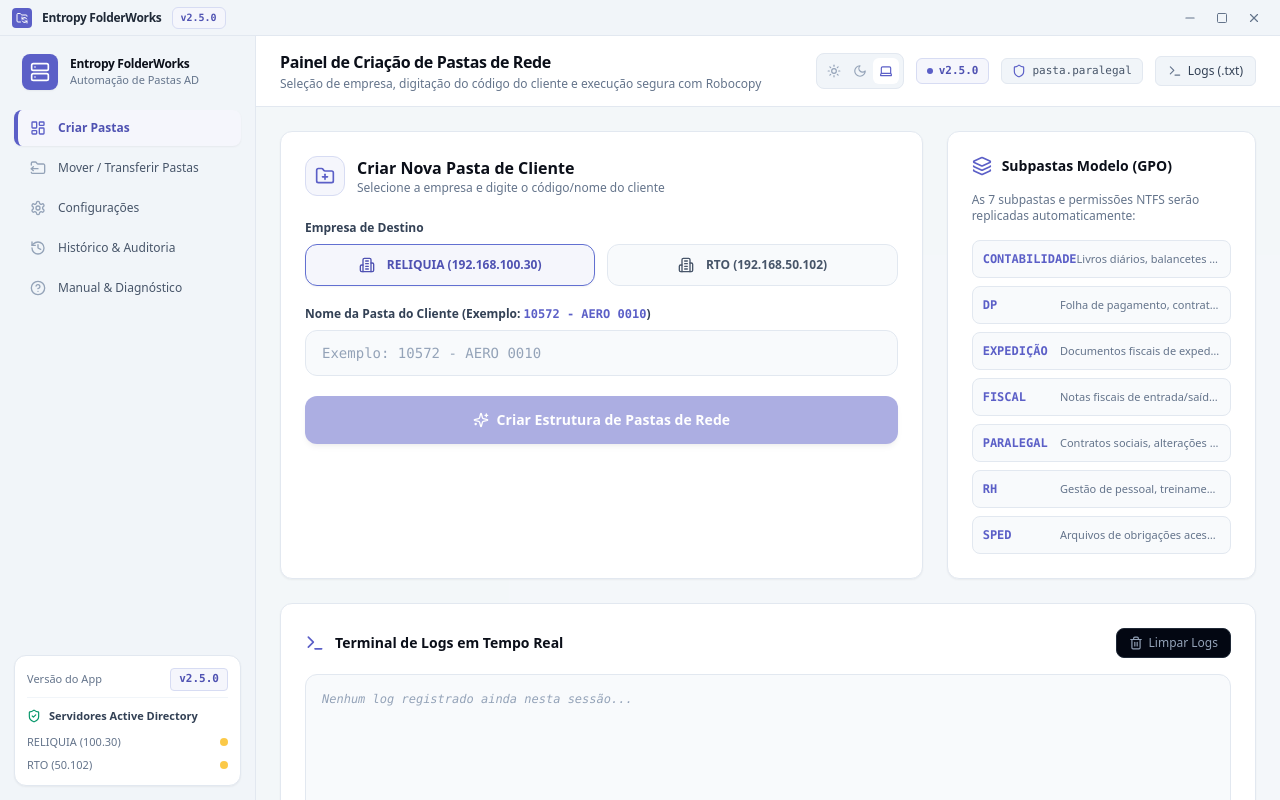
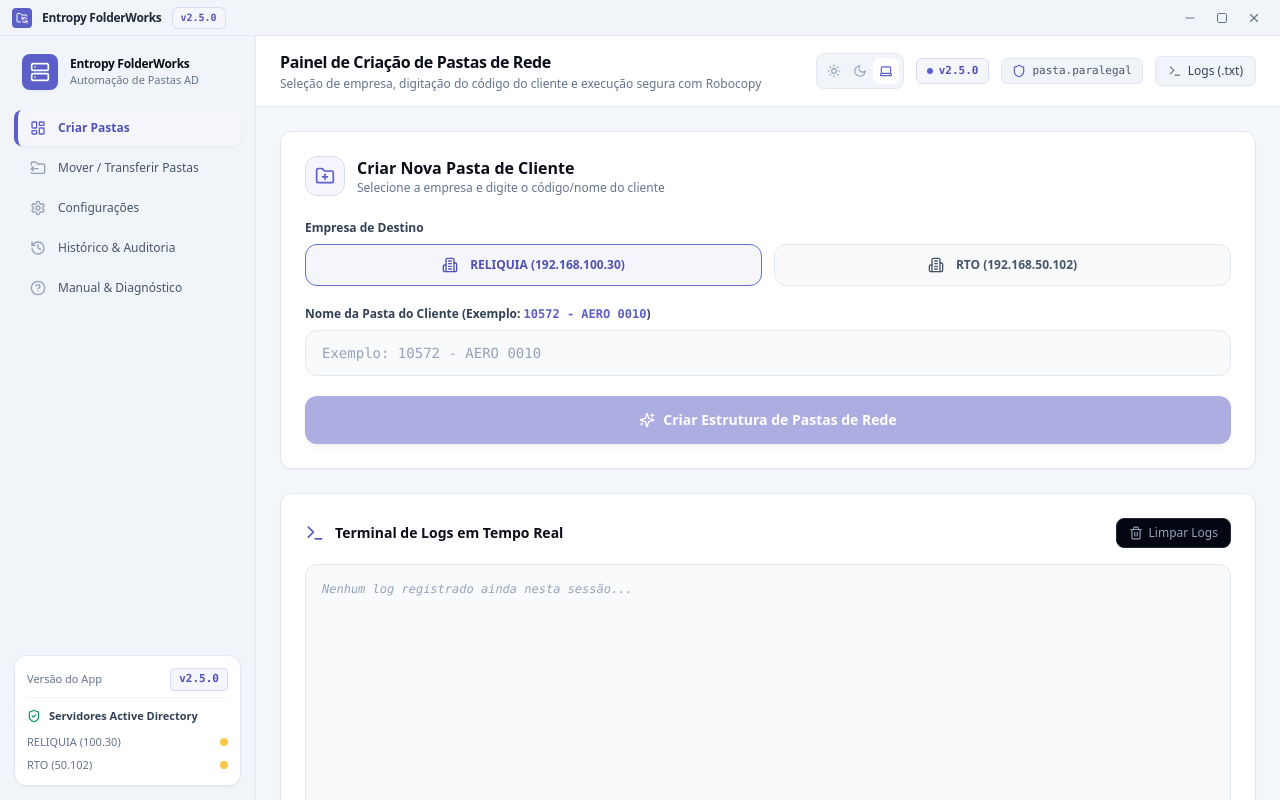
Before and after one commit to aabdalaa/FolderWorks, a React (Vite) app: page / in a window 1280 px wide. Both pictures are taken after a click on the button "Criar Pastas". Built offline with nearby package versions, Linux system fonts and the light colour scheme.

Commit message:
style: remove subfolders preview card and update build_msi.js

```diff
--- a/src/components/dashboard/FolderCreationView.tsx
+++ b/src/components/dashboard/FolderCreationView.tsx
@@ -1,5 +1,5 @@
 import React, { useState } from 'react';
-import { Building2, FolderPlus, Terminal, Trash2, CheckCircle2, AlertTriangle, Layers, Loader2, Sparkles } from 'lucide-react';
+import { Building2, FolderPlus, Terminal, Trash2, CheckCircle2, AlertTriangle, Loader2, Sparkles } from 'lucide-react';
 
 interface FolderCreationViewProps {
   logs: string[];
@@ -12,16 +12,6 @@ export const FolderCreationView: React.FC<FolderCreationViewProps> = ({ logs, on
   const [folderName, setFolderName] = useState('');
   const [isProcessing, setIsProcessing] = useState(false);
   const [lastResult, setLastResult] = useState<{ success: boolean; message: string } | null>(null);
-
-  const subfolders = [
-    { name: 'CONTABILIDADE', desc: 'Livros diários, balancetes e lançamentos contábeis' },
-    { name: 'DP', desc: 'Folha de pagamento, contratações e guias sociais' },
-    { name: 'EXPEDIÇÃO', desc: 'Documentos fiscais de expedição e transporte' },
-    { name: 'FISCAL', desc: 'Notas fiscais de entrada/saída e apuração de impostos' },
-    { name: 'PARALEGAL', desc: 'Contratos sociais, alterações e certidões negativas' },
-    { name: 'RH', desc: 'Gestão de pessoal, treinamentos e medicina do trabalho' },
-    { name: 'SPED', desc: 'Arquivos de obrigações acessórias eletrônicas' },
-  ];
 
   const handleSubmit = async (e: React.FormEvent) => {
     e.preventDefault();
@@ -43,10 +33,8 @@ export const FolderCreationView: React.FC<FolderCreationViewProps> = ({ logs, on
 
   return (
     <div className="space-y-6 max-w-7xl mx-auto text-slate-800 dark:text-slate-100 transition-colors">
-      {/* Top Banner / Selection Form */}
-      <div className="grid grid-cols-1 lg:grid-cols-3 gap-6">
-        {/* Left Form Card */}
-        <div className="lg:col-span-2 bg-white dark:bg-neutral-800 rounded-xl border border-slate-200 dark:border-neutral-700 p-6 shadow-sm relative overflow-hidden">
+      {/* Top Creation Form Card */}
+      <div className="bg-white dark:bg-neutral-800 rounded-xl border border-slate-200 dark:border-neutral-700 p-6 shadow-sm relative overflow-hidden">
         <div className="flex items-center gap-3 mb-6">
           <div className="w-10 h-10 rounded-xl bg-teams-50 dark:bg-teams-950/60 border border-teams-200 dark:border-teams-800 flex items-center justify-center text-teams-600 dark:text-teams-400">
             <FolderPlus className="w-5 h-5" />
@@ -143,29 +131,6 @@ export const FolderCreationView: React.FC<FolderCreationViewProps> = ({ logs, on
         </form>
       </div>
 
-        {/* Right Model Preview Card */}
-        <div className="bg-white dark:bg-neutral-800 rounded-xl border border-slate-200 dark:border-neutral-700 p-6 flex flex-col justify-between shadow-sm">
-          <div>
-            <div className="flex items-center gap-2.5 mb-4">
-              <Layers className="w-5 h-5 text-teams-600 dark:text-teams-400" />
-              <h4 className="text-sm font-bold text-slate-900 dark:text-white">Subpastas Modelo (GPO)</h4>
-            </div>
-            <p className="text-xs text-slate-500 dark:text-slate-400 mb-4">
-              As 7 subpastas e permissões NTFS serão replicadas automaticamente:
-            </p>
-
-            <div className="space-y-2">
-              {subfolders.map((sf) => (
-                <div key={sf.name} className="p-2.5 rounded-lg bg-slate-50 dark:bg-neutral-900 border border-slate-200 dark:border-neutral-700 flex items-center justify-between text-xs">
-                  <span className="font-mono font-bold text-teams-600 dark:text-teams-400">{sf.name}</span>
-                  <span className="text-[11px] text-slate-500 dark:text-slate-400 truncate max-w-[160px]">{sf.desc}</span>
-                </div>
-              ))}
-            </div>
-          </div>
-        </div>
-      </div>
-
       {/* Terminal Live Logs */}
       <div className="bg-white dark:bg-neutral-800 rounded-xl border border-slate-200 dark:border-neutral-700 p-6 shadow-sm">
         <div className="flex items-center justify-between mb-4">
```
Also changed, not shown: 1 other file (tests, documents, lock files or other folders). Lines whose indentation alone changed are shown as unchanged.
